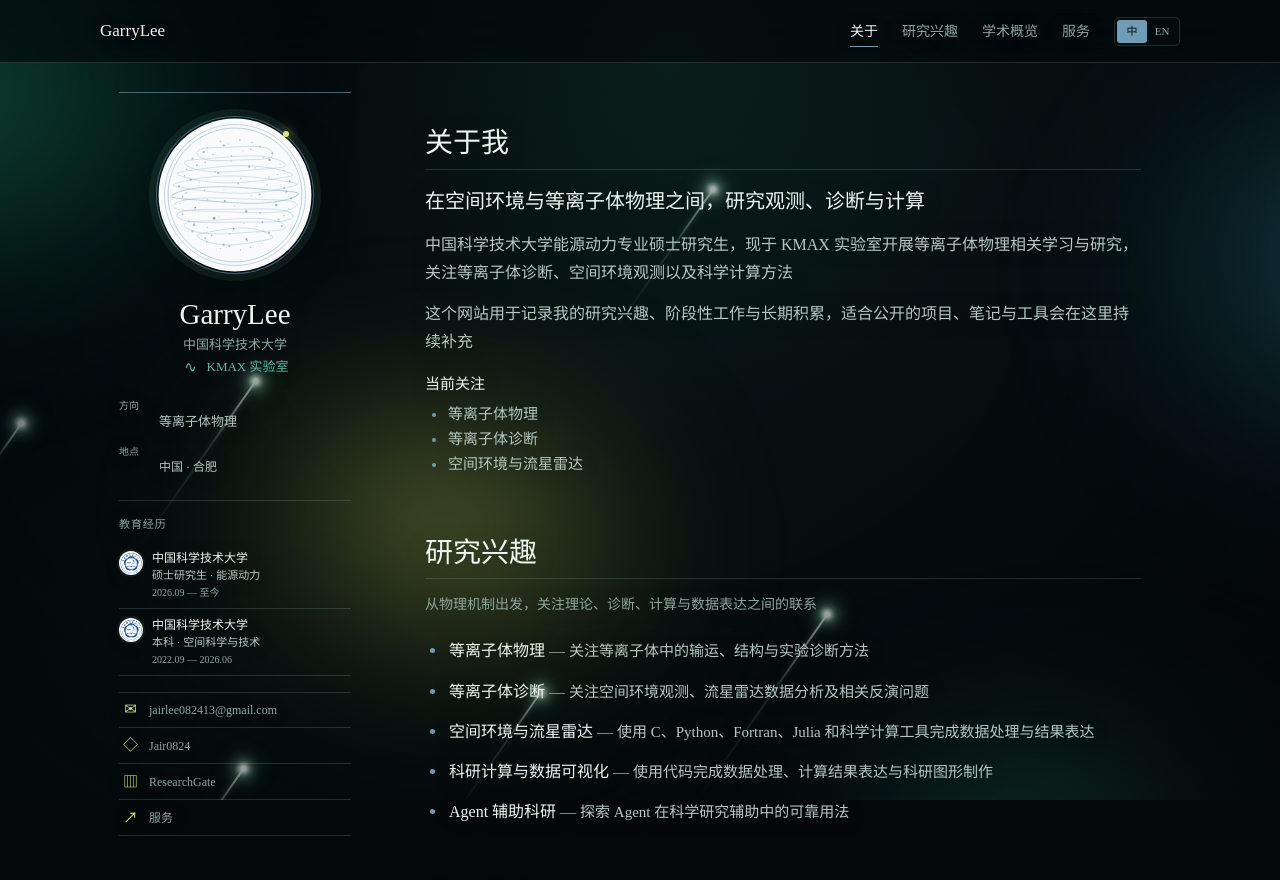
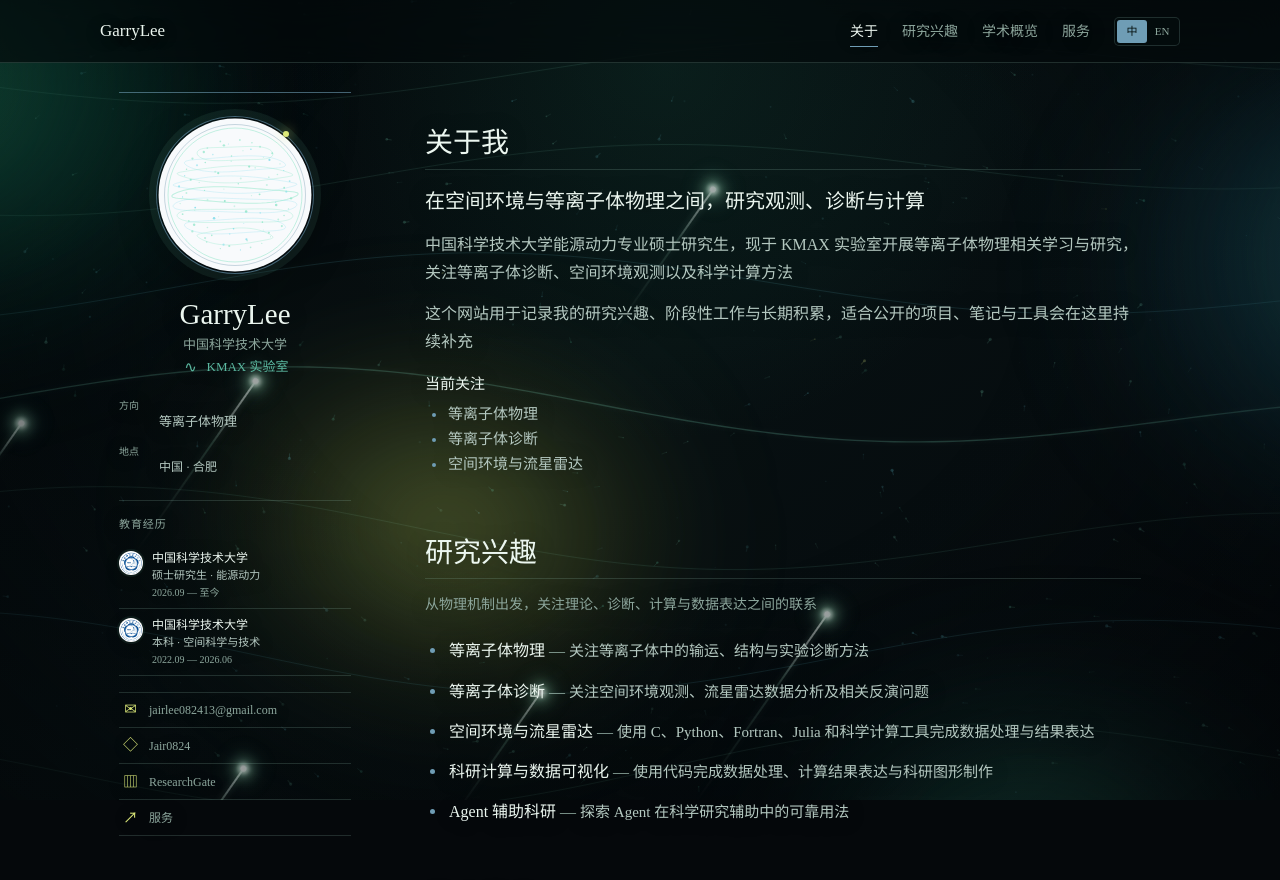
Before and after one commit to Jair0824/Jair0824.github.io, a website: page index.html in a window 1280 px wide. Shown: the top 880 px of the page. Drawn offline with Linux system fonts and the light colour scheme; animation ran at ten frames a second.

Commit message:
Add aurora particle beam layer

```diff
--- a/assets/site.js
+++ b/assets/site.js
@@ -365,8 +365,15 @@ function initializeProfileOrb(config) {
 
   const reducedMotion = matchMedia('(prefers-reduced-motion: reduce)').matches;
   const motionEnabled = config.motionEnabled !== false && !reducedMotion;
-  const primary = colorToRgb(config.primaryColor, [111, 157, 181]);
-  const secondary = colorToRgb(config.secondaryColor, [79, 127, 153]);
+  // Match the active aurora palette instead of the former light-theme blue
+  const palette = [
+    [126, 226, 192], // emerald
+    [102, 213, 230], // ice cyan
+    [83, 203, 166],  // mint
+    [220, 233, 121]  // lemon highlight
+  ];
+  const primary = palette[0];
+  const secondary = palette[1];
   const particles = Array.from({ length: 84 }, (_, index) => ({
     longitude: (index * 2.399963) % (Math.PI * 2),
     latitude: Math.acos(1 - (2 * (index + 0.5)) / 84),
@@ -473,8 +480,15 @@ function initializePlasmaBackground(config) {
 
   const reducedMotion = matchMedia('(prefers-reduced-motion: reduce)').matches;
   const motionEnabled = config.motionEnabled !== false && !reducedMotion;
-  const primary = colorToRgb(config.primaryColor, [111, 157, 181]);
-  const secondary = colorToRgb(config.secondaryColor, [79, 127, 153]);
+  // Keep the beam aligned with the dark aurora theme rather than the old light-theme colors
+  const palette = [
+    [126, 226, 192], // emerald
+    [102, 213, 230], // ice cyan
+    [83, 203, 166],  // mint
+    [220, 233, 121]  // lemon highlight
+  ];
+  const primary = palette[0];
+  const secondary = palette[1];
   const density = Math.max(70, Math.min(280, Number(config.particleDensity) || 180));
   const speed = Math.max(0.2, Math.min(1.2, Number(config.flowSpeed) || 0.55));
   let width = 0;
@@ -483,12 +497,26 @@ function initializePlasmaBackground(config) {
   let particles = [];
   let frameId = 0;
   let lastTime = performance.now();
+  const pointer = { x: -9999, y: -9999, target: 0, current: 0 };
+
+  window.addEventListener('pointermove', (event) => {
+    pointer.x = event.clientX;
+    pointer.y = event.clientY;
+    pointer.target = 1;
+  }, { passive: true });
+
+  window.addEventListener('pointerleave', () => {
+    pointer.target = 0;
+  }, { passive: true });
 
   function resetParticle(particle, randomizeX = true) {
     particle.x = randomizeX ? Math.random() * width : -8;
     particle.y = Math.random() * height;
     particle.radius = 0.5 + Math.random() * 1.1;
-    particle.color = Math.random() > 0.24 ? primary : secondary;
+    const colorRoll = Math.random();
+    particle.color = colorRoll < 0.48 ? palette[0]
+      : colorRoll < 0.8 ? palette[1]
+        : colorRoll < 0.96 ? palette[2] : palette[3];
     particle.alpha = 0.18 + Math.random() * 0.24;
     particle.drift = Math.random() * Math.PI * 2;
   }
@@ -528,7 +556,7 @@ function initializePlasmaBackground(config) {
   function drawStars(time) {
     stars.forEach((star) => {
       const pulse = 0.72 + Math.sin(time * 0.00055 + star.phase) * 0.28;
-      context.fillStyle = `rgba(79, 127, 153, ${star.alpha * pulse})`;
+      context.fillStyle = `rgba(${palette[1].join(', ')}, ${star.alpha * pulse * 0.72})`;
       context.beginPath();
       context.arc(star.x, star.y, star.radius, 0, Math.PI * 2);
       context.fill();
@@ -560,9 +588,18 @@ function initializePlasmaBackground(config) {
   }
 
   function drawParticles(time, delta, move) {
+    pointer.current += (pointer.target - pointer.current) * 0.08;
     particles.forEach((particle) => {
       const angle = fieldAngle(particle.x, particle.y, time) + Math.sin(particle.drift + time * 0.0001) * 0.12;
       if (move) {
+        const dx = particle.x - pointer.x;
+        const dy = particle.y - pointer.y;
+        const distance = Math.sqrt(dx * dx + dy * dy);
+        if (pointer.current > 0.01 && distance < 130 && distance > 0.01) {
+          const falloff = (1 - distance / 130) ** 2 * pointer.current * 1.8;
+          particle.x += (dx / distance) * falloff;
+          particle.y += (dy / distance) * falloff;
+        }
         particle.x += (Math.cos(angle) * 0.26 + 0.29) * speed * delta * 0.055;
         particle.y += Math.sin(angle) * 0.24 * speed * delta * 0.055;
         if (particle.x > width + 10 || particle.y < -10 || particle.y > height + 10) resetParticle(particle, false);
--- a/assets/styles.css
+++ b/assets/styles.css
@@ -1679,6 +1679,25 @@ body {
   background: #081214;
 }
 
+.particle-beam-background {
+  position: fixed;
+  inset: 0;
+  z-index: 1;
+  width: 100%;
+  height: 100%;
+  pointer-events: none;
+  opacity: 0.48;
+  mix-blend-mode: screen;
+}
+
+.aurora-vignette {
+  z-index: 2;
+}
+
+.meteors {
+  z-index: 3;
+}
+
 @media (prefers-reduced-motion: reduce) {
   .aurora-blob {
     animation: none;
--- a/index.html
+++ b/index.html
@@ -17,6 +17,7 @@
       <span class="aurora-blob aurora-blob--lemon"></span>
       <span class="aurora-blob aurora-blob--mint"></span>
     </div>
+    <canvas class="particle-beam-background" id="plasma-background" aria-hidden="true"></canvas>
     <div class="aurora-vignette"></div>
     <div class="meteors">
       <span class="meteor meteor--1"></span>
```
Also changed, not shown: work.html (+1 -0 lines).
